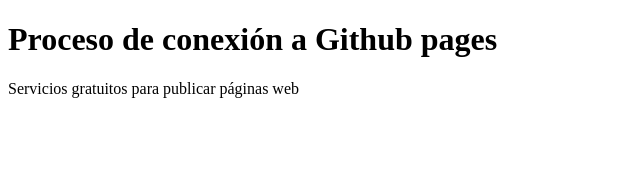
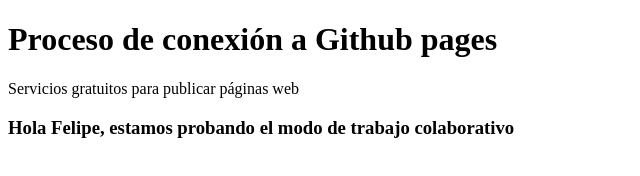
Before and after one commit to HamiltonFon/Git_GitHub, a plain HTML site: page index.html in a window 1280 px wide. Shown: the whole page, without its empty margins (0-640 px from the left). Drawn offline with Linux system fonts and the light colour scheme.

Commit message:
Agrego un titulo en tercera categoria

```diff
--- a/index.html
+++ b/index.html
@@ -9,5 +9,7 @@
     <h1>Proceso de conexión a Github pages</h1>
 
     <p>Servicios gratuitos para publicar páginas web</p>
+
+    <h3>Hola Felipe, estamos probando el modo de trabajo colaborativo</h3>
 </body>
 </html>
```
